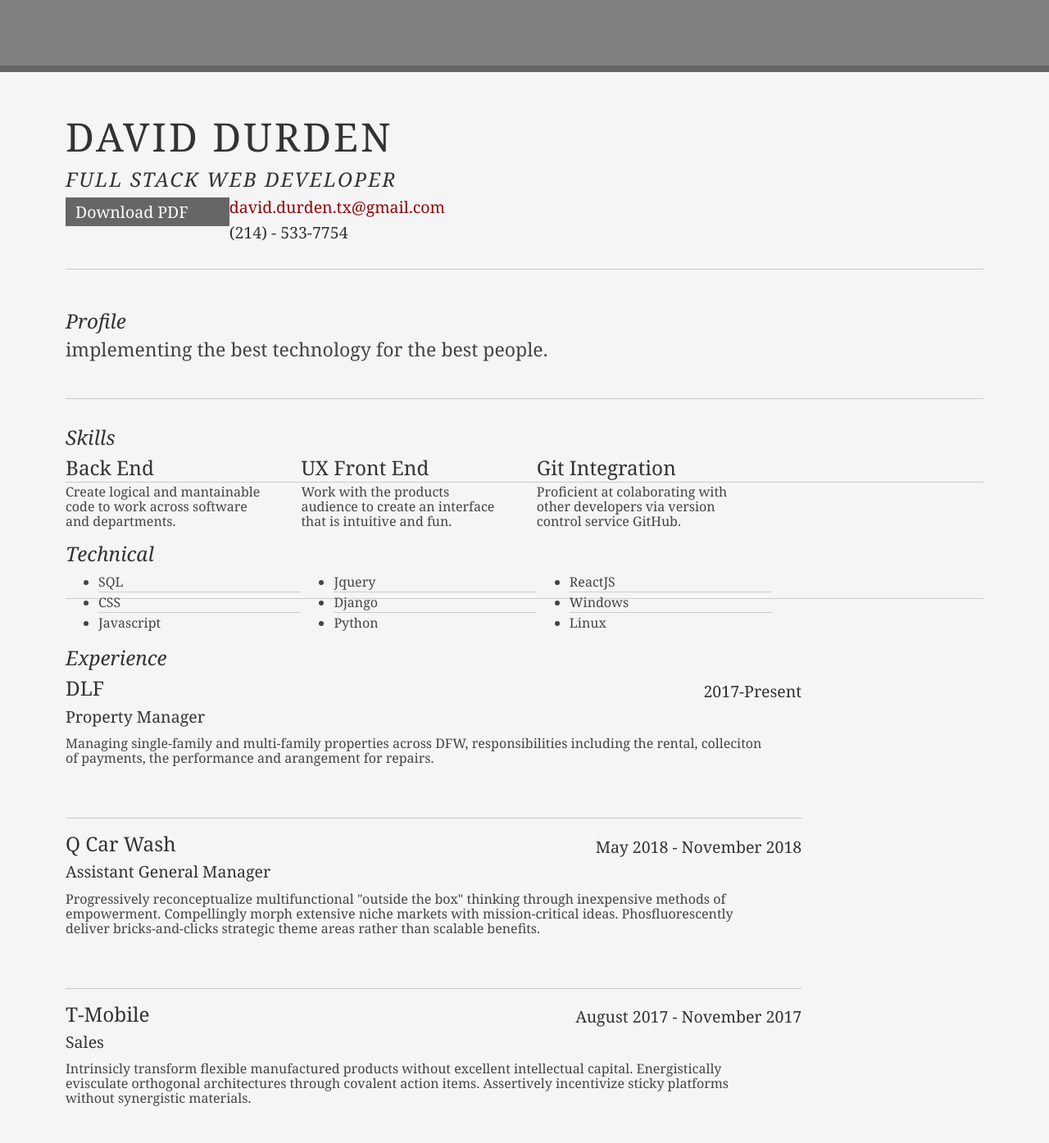
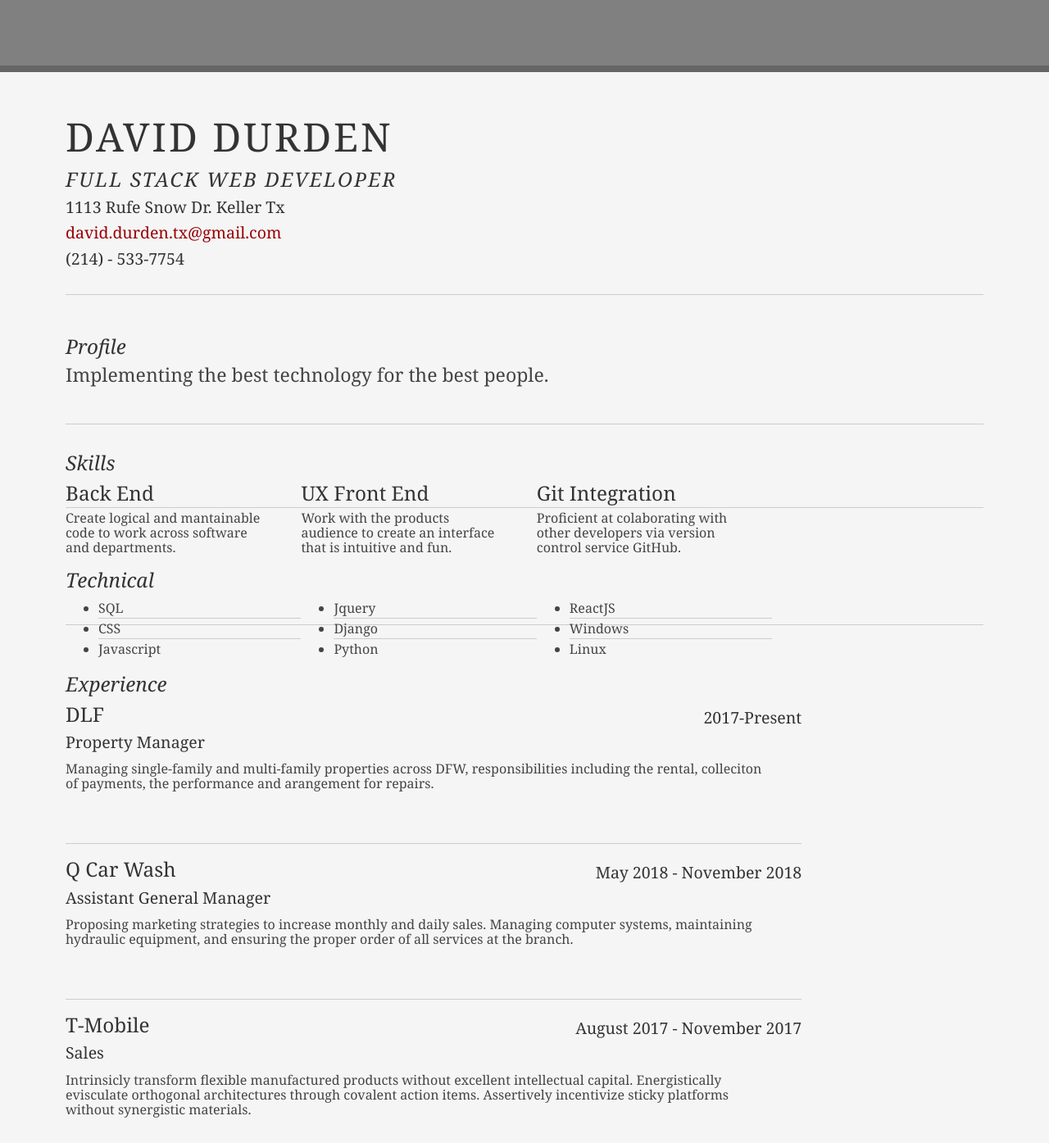
Before and after one commit to teslaman98/cyranosDjango, a Django app: page /profile/ in a window 1280 px wide. Shown: the part 57-1452 px from the top of the page at 82% size. Run offline with Django 3.2, Linux system fonts and the light colour scheme; some libraries are stand-ins or nearby versions.

Commit message:
resume update

```diff
--- a/main/templates/pages/profile.html
+++ b/main/templates/pages/profile.html
@@ -15,7 +15,7 @@
 
 				<div class="yui-u">
 					<div class="contact-info">
-						<h3><a id="pdf" href="#">Download PDF</a></h3>
+						<h3> 1113 Rufe Snow Dr. Keller Tx</h3>
 						<h3><a href="mailto:david.durden.tx.com">david.durden.tx@gmail.com</a></h3>
 						<h3>(214) - 533-7754</h3>
 					</div><!--// .contact-info -->
@@ -33,7 +33,7 @@
 						</div>
 						<div class="yui-u">
 							<p class="enlarge">
-								implementing the best technology for the best people.
+								Implementing the best technology for the best people.
 							</p>
 						</div>
 					</div><!--// .yui-gf -->
@@ -103,18 +103,17 @@
 								<h4>2017-Present</h4>
 								<p>Managing single-family and multi-family properties across DFW,
 								responsibilities including the rental, colleciton of payments,
-							  the performance and arangement for repairs.</p>
+							  the performance and arangement for repairs. </p>
 							</div>
 
 							<div class="job">
 								<h2>Q Car Wash</h2>
 								<h3> Assistant General Manager </h3>
 								<h4>May 2018 - November 2018</h4>
-								<p>Progressively reconceptualize multifunctional "outside the box"
-									 thinking through inexpensive methods of empowerment.
-									 Compellingly morph extensive niche markets with mission-critical
-									  ideas. Phosfluorescently deliver bricks-and-clicks strategic
-										 theme areas rather than scalable benefits. </p>
+								<p>Proposing marketing strategies to increase monthly and daily
+								sales. Managing computer systems, maintaining hydraulic equipment,
+								and ensuring the proper order of all services at the branch.
+								 </p>
 							</div>
 
 							<div class="job">
```
